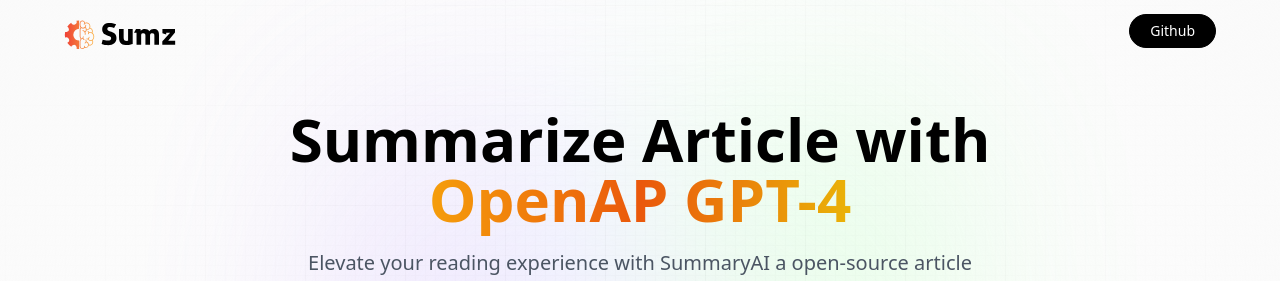
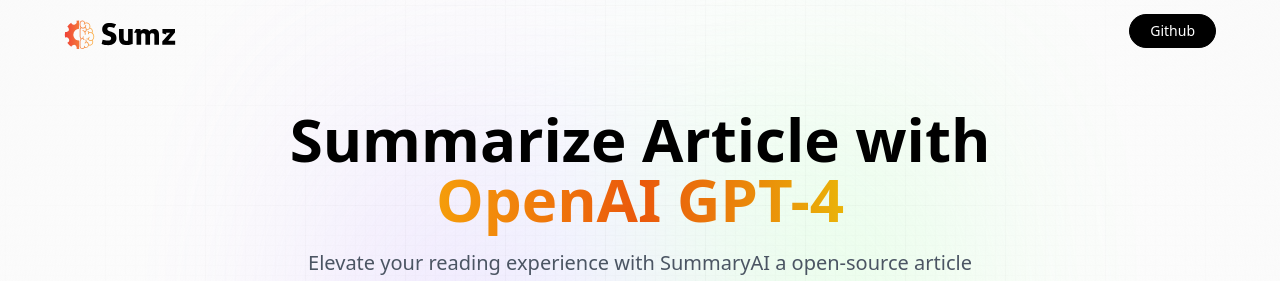
Before and after one commit to Akshay-Katariya/SummaryAI, a React (Vite) app: page / in a window 1280 px wide. Shown: the top 281 px of the page. Built offline with nearby package versions, Linux system fonts and the light colour scheme; no server answers; a web font is replaced by a local one.

Commit message:
typo fixed

```diff
--- a/src/component/Hero.jsx
+++ b/src/component/Hero.jsx
@@ -14,7 +14,7 @@
       </nav>
       <h1 className="head_text">
         Summarize Article with <br className="max-md:hidden" />
-        <span className="orange_gradient"> OpenAP GPT-4</span>
+        <span className="orange_gradient"> OpenAI GPT-4</span>
       </h1>
       <h2 className="desc">
         Elevate your reading experience with SummaryAI a open-source article
```
